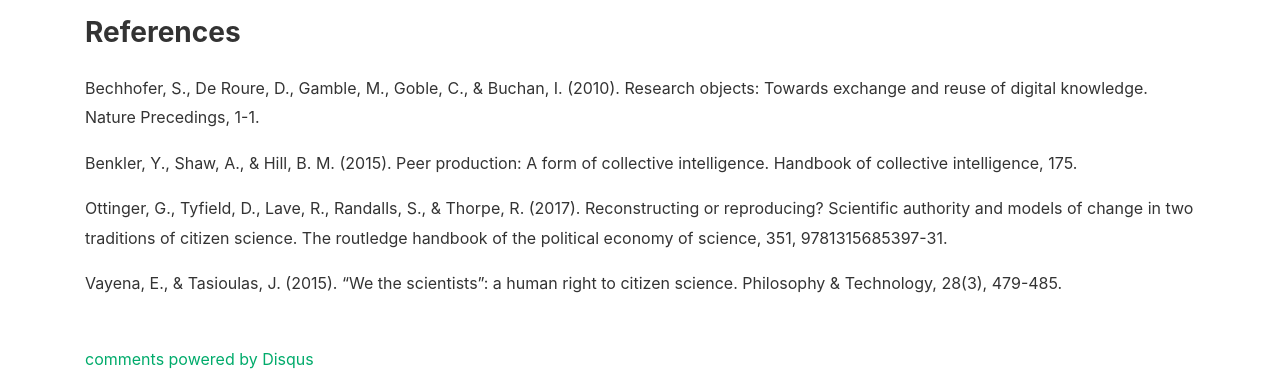
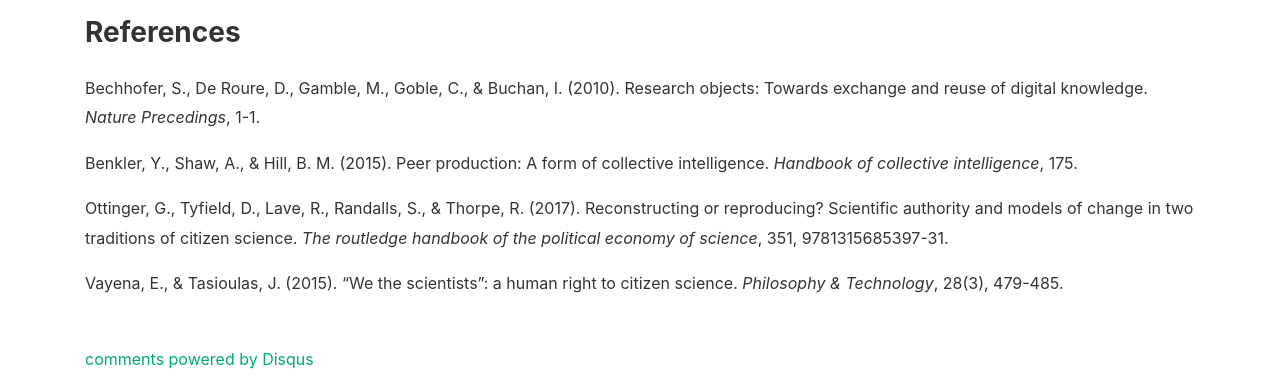
Before and after one commit to PeerProducedResearch/best-practices, a Jekyll site: the page built from _pages/about.md, in a window 1280 px wide and 900 px high, scrolled down 850 px. Shown: the part 312-694 px from the top of the window. Built offline with Jekyll 4.4.1, drawn with Linux system fonts in a browser that asks for light colours; nearby versions of some CDN libraries; some web fonts are replaced; comment, search, counter and statistics services are not loaded.

```diff
--- a/_pages/about.md
+++ b/_pages/about.md
@@ -17,10 +17,10 @@ To recap: Science is about producing knowledge, citizen science about involving
 Yes! See [Get involved](https://peer-produced.science/best-practices/get-involved).
 
 ### References
-Bechhofer, S., De Roure, D., Gamble, M., Goble, C., & Buchan, I. (2010). Research objects: Towards exchange and reuse of digital knowledge. Nature Precedings, 1-1.
+Bechhofer, S., De Roure, D., Gamble, M., Goble, C., & Buchan, I. (2010). Research objects: Towards exchange and reuse of digital knowledge. *Nature Precedings*, 1-1.
 
-Benkler, Y., Shaw, A., & Hill, B. M. (2015). Peer production: A form of collective intelligence. Handbook of collective intelligence, 175.
+Benkler, Y., Shaw, A., & Hill, B. M. (2015). Peer production: A form of collective intelligence. *Handbook of collective intelligence*, 175.
 
-Ottinger, G., Tyfield, D., Lave, R., Randalls, S., & Thorpe, R. (2017). Reconstructing or reproducing? Scientific authority and models of change in two traditions of citizen science. The routledge handbook of the political economy of science, 351, 9781315685397-31.
+Ottinger, G., Tyfield, D., Lave, R., Randalls, S., & Thorpe, R. (2017). Reconstructing or reproducing? Scientific authority and models of change in two traditions of citizen science. *The routledge handbook of the political economy of science*, 351, 9781315685397-31.
 
-Vayena, E., & Tasioulas, J. (2015). “We the scientists”: a human right to citizen science. Philosophy & Technology, 28(3), 479-485.
+Vayena, E., & Tasioulas, J. (2015). “We the scientists”: a human right to citizen science. *Philosophy & Technology*, 28(3), 479-485.
```
